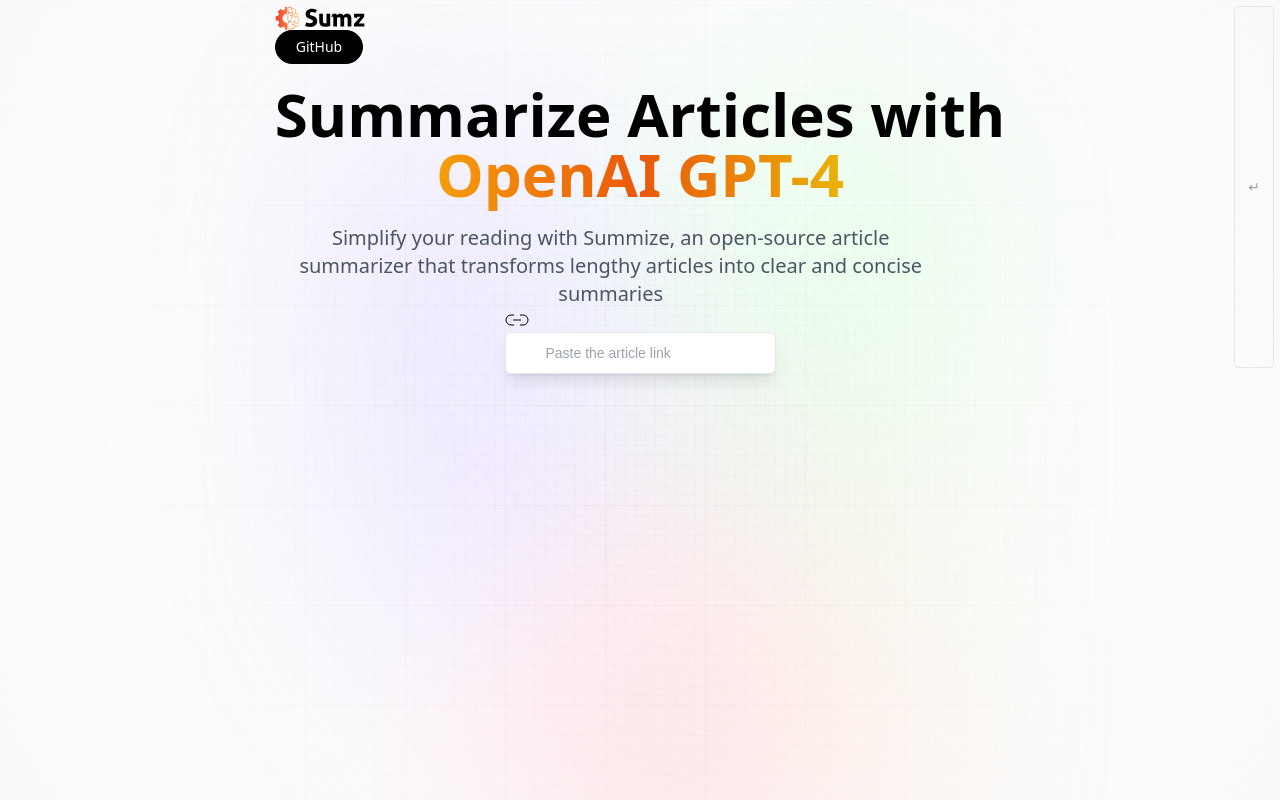
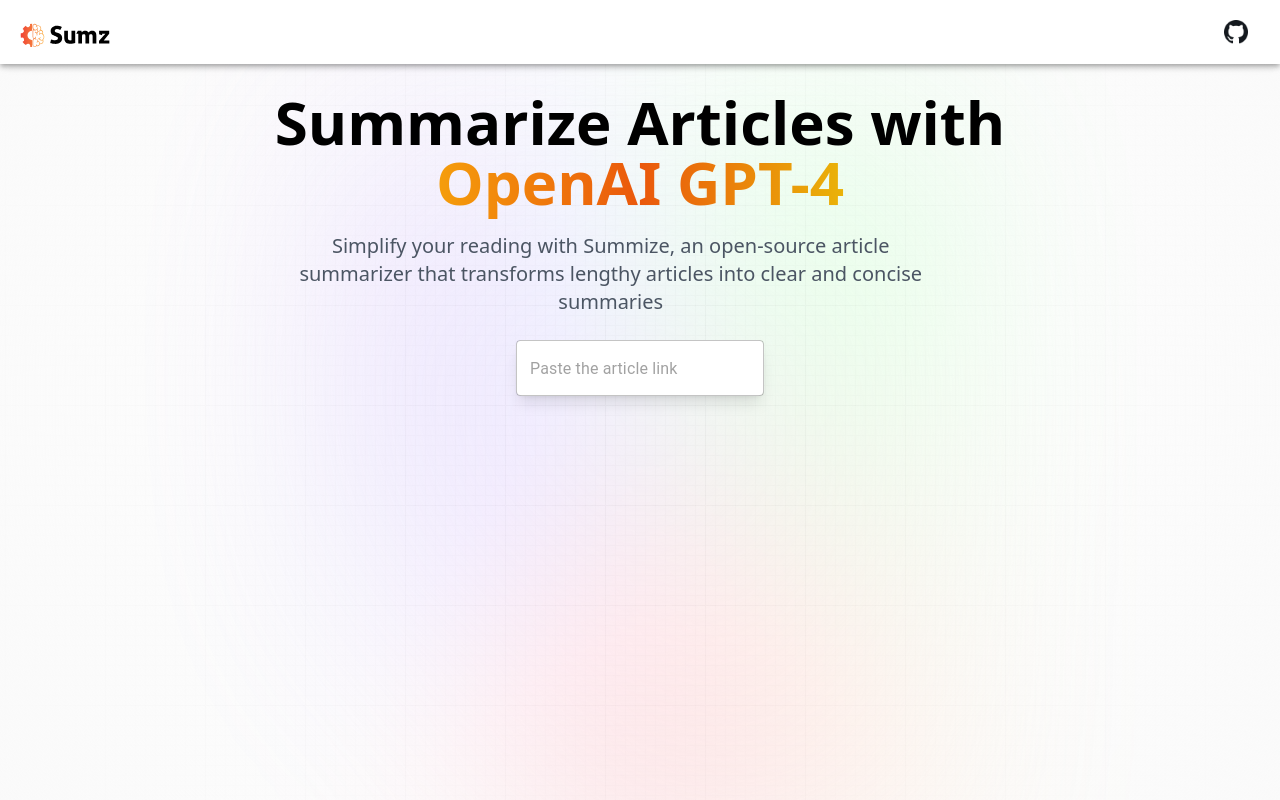
Before and after one commit to adamFittlerGit/Article-Summariser-AI, a React (Vite) app: page / in a window 1280 px wide. Built offline with nearby package versions, Linux system fonts and the light colour scheme; a web font is replaced by a local one.

Commit message:
Updated UI

```diff
--- a/src/App.css
+++ b/src/App.css
@@ -83,6 +83,11 @@
   @apply mt-5 text-5xl font-extrabold leading-[1.15] text-black sm:text-6xl text-center;
 }
 
+.article_heading_text {
+  @apply mt-5 text-xl font-extrabold  text-black  text-center;
+}
+
+
 .orange_gradient {
   @apply bg-gradient-to-r from-amber-500 via-orange-600 to-yellow-500 bg-clip-text text-transparent;
 }
--- a/src/assets/index.js
+++ b/src/assets/index.js
@@ -3,11 +3,13 @@
 import copy from './copy.svg'
 import logo from './logo.svg'
 import tick from './tick.svg'
+import github from './github.png'
 
 export {
     linkIcon,
     loader,
     copy,
     logo,
-    tick
+    tick,
+    github
 }
--- a/src/components/Demo.jsx
+++ b/src/components/Demo.jsx
@@ -2,6 +2,8 @@
 
 import { copy, linkIcon, loader, tick } from "../assets";
 import { useLazyGetSummaryQuery } from "../services/article";
+
+import { TextField } from '@mui/material';
 
 const Demo = () => {
   const [article, setArticle] = useState({
@@ -60,35 +62,29 @@
   };
 
   return (
-    <section className='mt-16 w-full max-w-xl'>
+    <section className=' relative mt-16 w-full max-w-xl'>
       {/* Search */}
       <div className='flex flex-col w-full gap-2'>
         <form
           className='relative flex justify-center items-center'
           onSubmit={handleSubmit}
         >
-          <img
-            src={linkIcon}
-            alt='link-icon'
-            className='absolute left-0 my-2 ml-3 w-5'
-          />
-
-          <input
+          <div className='relative flex justify-center items-center'>
+            <div className='flex flex-grow'>
+              <TextField
                 type='url'
                 placeholder='Paste the article link'
                 value={article.url}
                 onChange={(e) => setArticle({ ...article, url: e.target.value })}
                 onKeyDown={handleKeyDown}
                 required
-            className='url_input peer' // When you need to style an element based on the state of a sibling element, mark the sibling with the peer class, and use peer-* modifiers to style the target element
+                className='url_input peer flex-grow ' // Note the "flex-grow" class added here
               />
-          <button
-            type='submit'
-            className='submit_btn peer-focus:border-gray-700 peer-focus:text-gray-700 '
-          >
-            <p>↵</p>
-          </button>
+            </div>
+          </div>
+
         </form>
+        <br/>
 
         {/* Browse History */}
         <div className='flex flex-col gap-1 max-h-60 overflow-y-auto'>
@@ -112,6 +108,7 @@
           ))}
         </div>
       </div>
+      <br/>
 
       {/* Display Result */}
       <div className='my-10 max-w-full flex justify-center items-center'>
@@ -128,9 +125,10 @@
         ) : (
           article.summary && (
             <div className='flex flex-col gap-3'>
-              <h2 className='font-satoshi font-bold text-gray-600 text-xl'>
-                Article <span className='blue_gradient'>Summary</span>
-              </h2>
+              <h1 className='article_heading_text'>
+                Article <span className='orange_gradient'>Summary</span>
+              </h1>
+              <br/>
               <div className='summary_box'>
                 <p className='font-inter font-medium text-sm text-gray-700'>
                   {article.summary}
@@ -140,6 +138,7 @@
           )
         )}
       </div>
+      <br/>
     </section>
   );
 };
--- a/src/components/Hero.jsx
+++ b/src/components/Hero.jsx
@@ -1,24 +1,16 @@
 import React from "react";
 
 import { logo } from "../assets";
+import Nav from "./Nav";
+
 
 const Hero = () => {
   return (
-    <header className='w-full flex justify-center items-center flex-col'>
-      <nav className='flex justify-between items-center w-full mb-10 pt-3'>
-        <img src={logo} alt='sumz_logo' className='w-28 object-contain' />
-
-        <button
-          type='button'
-          onClick={() =>
-            window.open("https://github.com/TidbitsJS/Summize", "_blank")
-          }
-          className='black_btn'
-        >
-          GitHub
-        </button>
-      </nav>
-
+    <header className='w-full flex items-center py-5 fixed top-0 z-20 bg-primary'>
+      <br/>
+      <Nav />
+      <br/>
+      <br/>
       <h1 className='head_text'>
         Summarize Articles with <br className='max-md:hidden' />
         <span className='orange_gradient '>OpenAI GPT-4</span>
@@ -27,6 +19,7 @@
         Simplify your reading with Summize, an open-source article summarizer
         that transforms lengthy articles into clear and concise summaries
       </h2>
+      <br/>
     </header>
   );
 };
--- /dev/null
+++ b/src/components/Nav.jsx
@@ -0,0 +1,40 @@
+import React from 'react';
+import AppBar from '@mui/material/AppBar';
+import Toolbar from '@mui/material/Toolbar';
+import IconButton from '@mui/material/IconButton';
+import Button from '@mui/material/Button';
+import { logo, github } from "../assets";
+
+const Nav = () => {
+  return (
+    <AppBar
+      className="w-3/4 mx-auto"
+      style={{ backgroundColor: 'white' }}  // Set background color explicitly
+    >
+      <Toolbar>
+        <IconButton edge="start" color="inherit" aria-label="menu">
+          {/* Left link */}
+          <img src={logo} alt='sumz_logo' className='w-28 object-contain' />
+        </IconButton>
+        <div style={{ flex: 1 }} />
+        {/* GitHub link */}
+        <IconButton
+          edge="start"
+          color="inherit"
+          aria-label="menu"
+          onClick={() =>
+            window.open("https://github.com/TidbitsJS/Summize", "_blank")
+          }
+        >
+          <img
+            src={github}
+            alt='github_logo'
+            style={{ width: '24px', height: '24px' }}  // Adjust size as needed
+          />
+        </IconButton>
+      </Toolbar>
+    </AppBar>
+  );
+};
+
+export default Nav;
```
Also changed, not shown: package.json (+6 -1 lines), src/assets/github.png (added), 1 other file (tests, documents, lock files or other folders). Lines whose indentation alone changed are shown as unchanged.
